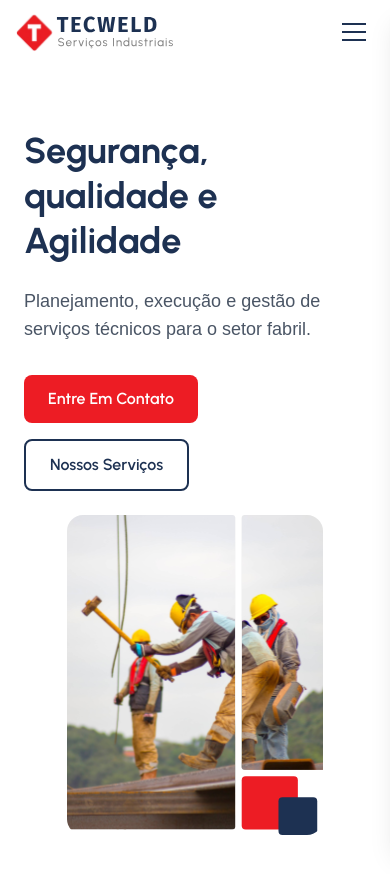
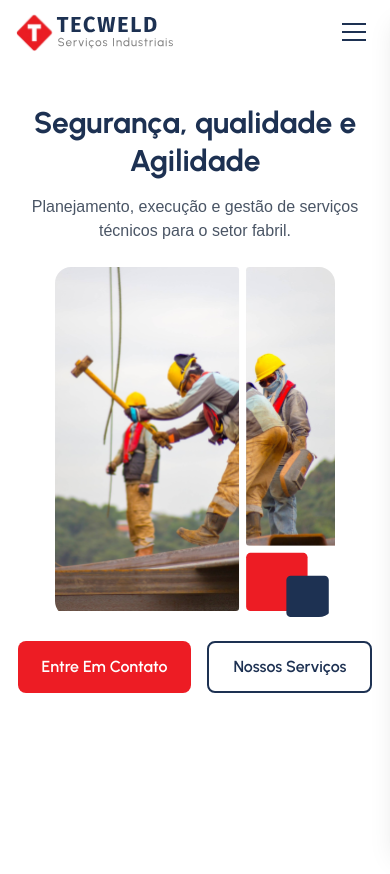
Before and after one commit to julioceno/tecweldservicos, a Next.js app: page / in a window 390 px wide. Shown: the top 874 px of the page. After the commit the page ends 844 px from the top, so only its background shows below. Built offline with nearby package versions, Linux system fonts and the light colour scheme.

Commit message:
feat: refine layout and styling of Hero component for improved responsiveness and visual hierarchy

```diff
--- a/src/components/Hero.tsx
+++ b/src/components/Hero.tsx
@@ -3,25 +3,26 @@ import Button from "./Button";
 
 export default function Hero() {
   return (
-    <section className="w-full py-16 px-6 lg:px-20">
+    <section className="w-full py-10 px-4 md:py-16 md:px-6 lg:px-20">
       <div className="mx-auto flex flex-col lg:flex-row items-center justify-between gap-6 lg:gap-8">
-        <div className="flex-1 max-w-xl">
-          <h1 className="text-4xl md:text-5xl font-bold font-urbanist text-[var(--secondary)] leading-tight mb-6">
+        <div className="flex-1 max-w-xl flex flex-col items-center lg:items-start order-1 lg:order-1">
+          <h1 className="text-3xl sm:text-4xl md:text-5xl font-bold font-urbanist text-secondary leading-tight text-center lg:text-left mb-4 md:mb-6">
             Segurança, qualidade e Agilidade
           </h1>
-          <p className="text-gray-600 text-lg mb-8">
+
+          <p className="text-gray-600 text-base md:text-lg text-center lg:text-left mb-0 lg:mb-8">
             Planejamento, execução e gestão de serviços técnicos para o setor
             fabril.
           </p>
-          <div className="flex flex-wrap gap-4">
+
+          <div className="hidden lg:flex flex-wrap gap-4">
             <Button variant="primary">Entre Em Contato</Button>
             <Button variant="outline">Nossos Serviços</Button>
           </div>
         </div>
 
-        <div className="flex-1 relative flex justify-end">
-          <div className="flex gap-4">
-            <div className="relative w-64 h-80 md:w-80 md:h-96 lg:w-[400px] lg:h-[500px] rounded-2xl overflow-hidden">
+        <div className="w-full lg:flex-1 flex justify-center lg:justify-end order-2 lg:order-2">
+          <div className="relative w-[280px] h-[350px] sm:w-72 sm:h-80 md:w-80 md:h-96 lg:w-[400px] lg:h-[500px] rounded-2xl overflow-hidden flex-shrink-0">
             <Image
               src="/main.svg"
               alt="Trabalhadores em serviço"
@@ -30,6 +31,10 @@ export default function Hero() {
             />
           </div>
         </div>
+
+        <div className="flex lg:hidden flex-wrap justify-center gap-4 order-3 w-full">
+          <Button variant="primary">Entre Em Contato</Button>
+          <Button variant="outline">Nossos Serviços</Button>
         </div>
       </div>
     </section>
```
Lines whose indentation alone changed are shown as unchanged.
